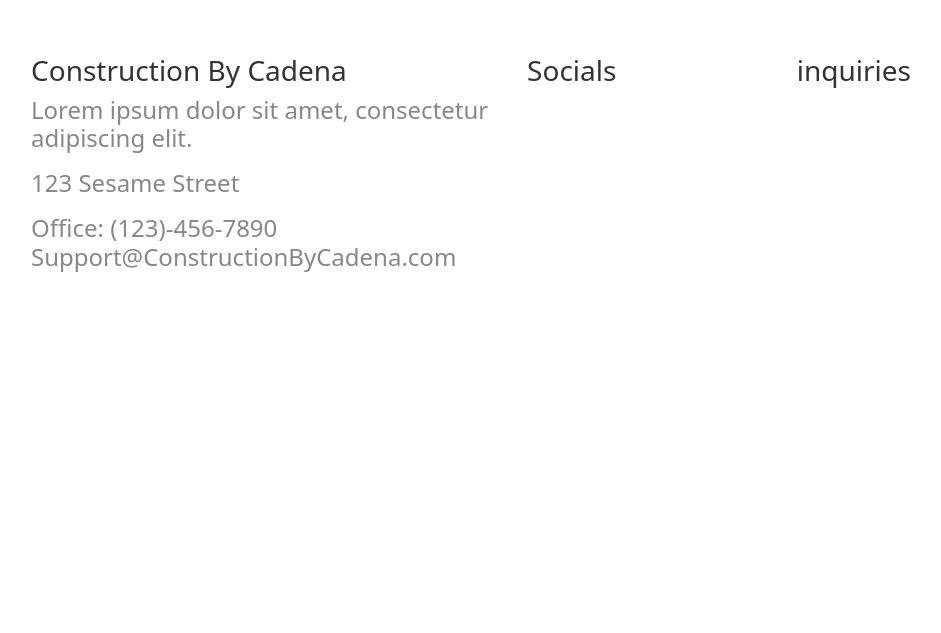
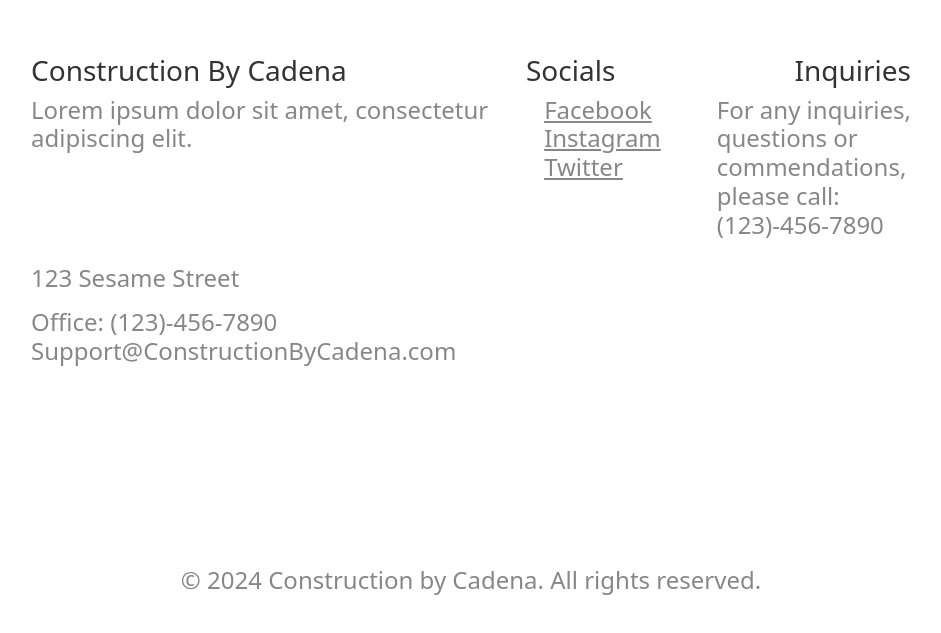
Before and after one commit to Sianah/cbc, a React (Create React App) app: page / in a window 1280 px wide. Shown: the part 3526-4159 px from the top of the page, without its empty margins (169-1110 px from the left). Before the commit the page ends 4006 px from the top, so only its background shows below. Built offline with nearby package versions, Linux system fonts and the light colour scheme.

Commit message:
extremely rough draft of landing page complete

```diff
--- a/src/App.js
+++ b/src/App.js
@@ -104,14 +104,22 @@ function App() {
         <div className = "footer-titles" style={{display:'flex' , justifyContent:'space-between'}}>
         <h3 style={{color:'#333'}}>Construction By Cadena</h3>
         <h3 style={{color:'#333'}}>Socials</h3>
-        <h3 style={{color:'#333'}}>inquiries</h3>
+        <h3 style={{color:'#333'}}>Inquiries</h3>
         </div>
+        <div className = "footer-titles" style={{display:'flex' , justifyContent:'space-between'}}>
         <h4 style={{color: '#878787'}}>Lorem ipsum dolor sit amet, consectetur <br/>adipiscing elit.</h4>
+        <h4 style={{color: '#878787'}}><u>Facebook</u><br/><u>Instagram</u><br/><u>Twitter</u></h4>
+        <h4 style={{color: '#878787'}}>For any inquiries,<br/> questions or <br/> commendations, <br/> please call:<br/>(123)-456-7890</h4>
+        </div>
         <ul/>
         <h4 style={{color: '#878787'}}>123 Sesame Street</h4>
         <ul/>
         <h4 style={{color: '#878787'}}>Office: (123)-456-7890<br/>
         Support@ConstructionByCadena.com</h4>
+        <ul/>
+        <div className='copyright' style={{display:'flex', justifyContent:'center', marginTop:'200px'}}>
+        <h4 style={{color: '#878787'}}>© 2024 Construction by Cadena. All rights reserved.</h4>
+        </div>
       </footer>
     </div>
   );
```
